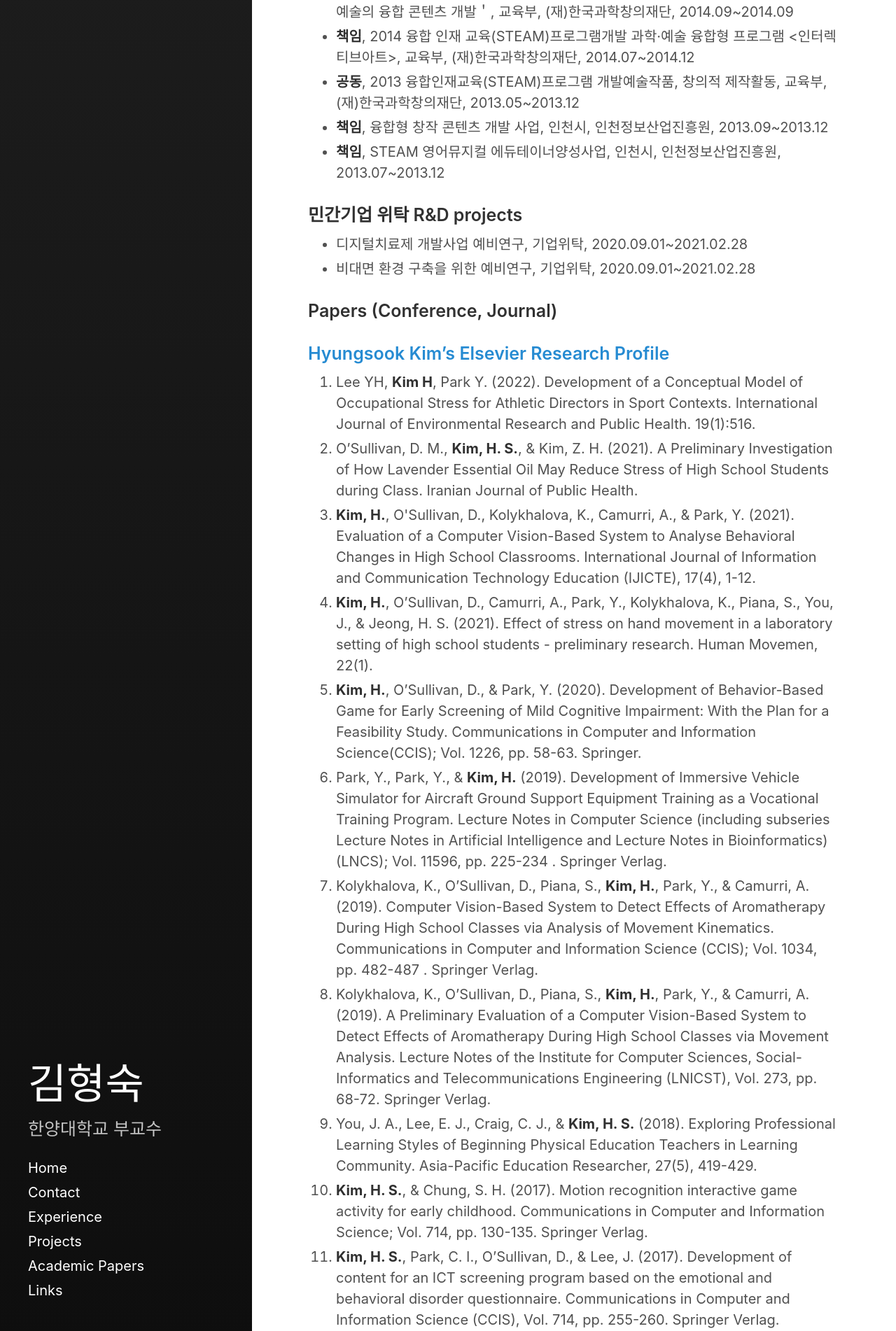
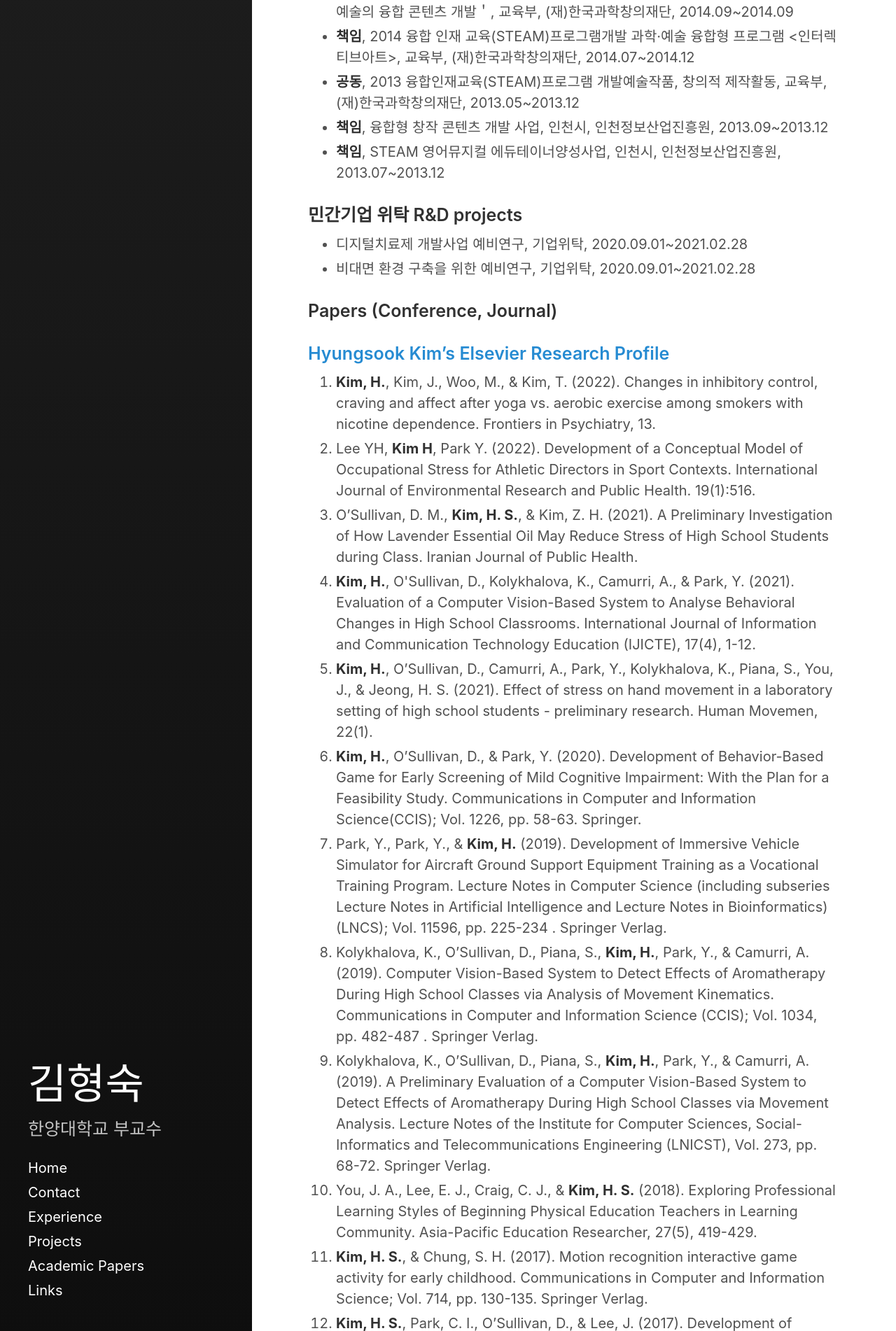
Before and after one commit to Rugger12/hyungsook, a Jekyll site: the page built from _posts/2022-09-11-about-me.md, in a window 1280 px wide. Shown: the part 3098-5000 px from the top of the page at 70% size. Built offline with Jekyll 4.4.1, drawn with Linux system fonts in a browser that asks for light colours.

Commit message:
Update 2022-09-11-about-me.md

```diff
--- a/_posts/2022-09-11-about-me.md
+++ b/_posts/2022-09-11-about-me.md
@@ -77,6 +77,7 @@ excerpt_separator:  <!--more-->
 ### <a href="https://hanyang.elsevierpure.com/en/persons/hyung-sook-kim" target="_blank">Hyungsook Kim's Elsevier Research Profile </a>
 
 <ol>
+  <li><strong>Kim, H.</strong>, Kim, J., Woo, M., & Kim, T. (2022). Changes in inhibitory control, craving and affect after yoga vs. aerobic exercise among smokers with nicotine dependence. Frontiers in Psychiatry, 13.</li>
   <li>Lee YH, <strong>Kim H</strong>, Park Y. (2022). Development of a Conceptual Model of Occupational Stress for Athletic Directors in Sport Contexts. International Journal of Environmental Research and Public Health. 19(1):516.</li>
   <li>O’Sullivan, D. M., <strong>Kim, H. S.</strong>, & Kim, Z. H. (2021). A Preliminary Investigation of How Lavender Essential Oil May Reduce Stress of High School Students during Class. Iranian Journal of Public Health.</li>
   <li><strong>Kim, H.</strong>, O'Sullivan, D., Kolykhalova, K., Camurri, A., & Park, Y. (2021). Evaluation of a Computer Vision-Based System to Analyse Behavioral Changes in High School Classrooms. International Journal of Information and Communication Technology Education (IJICTE), 17(4), 1-12.</li>
```
